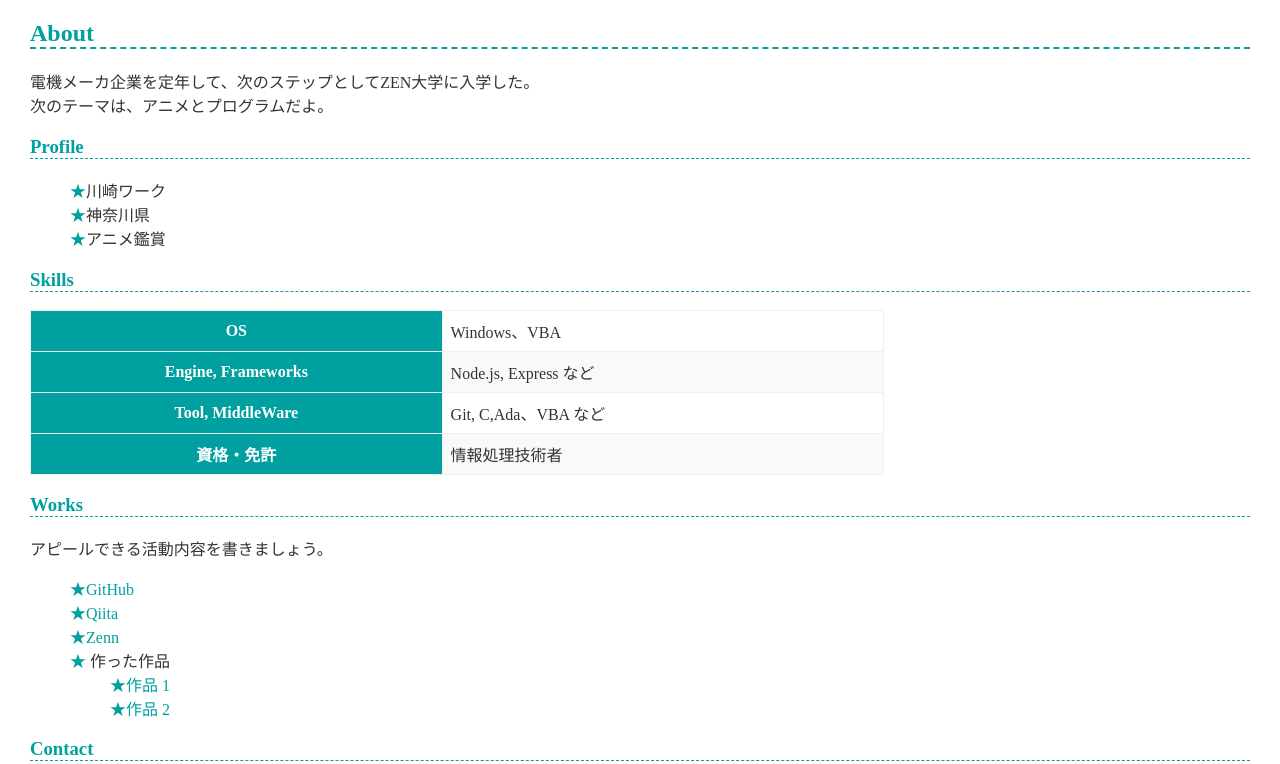
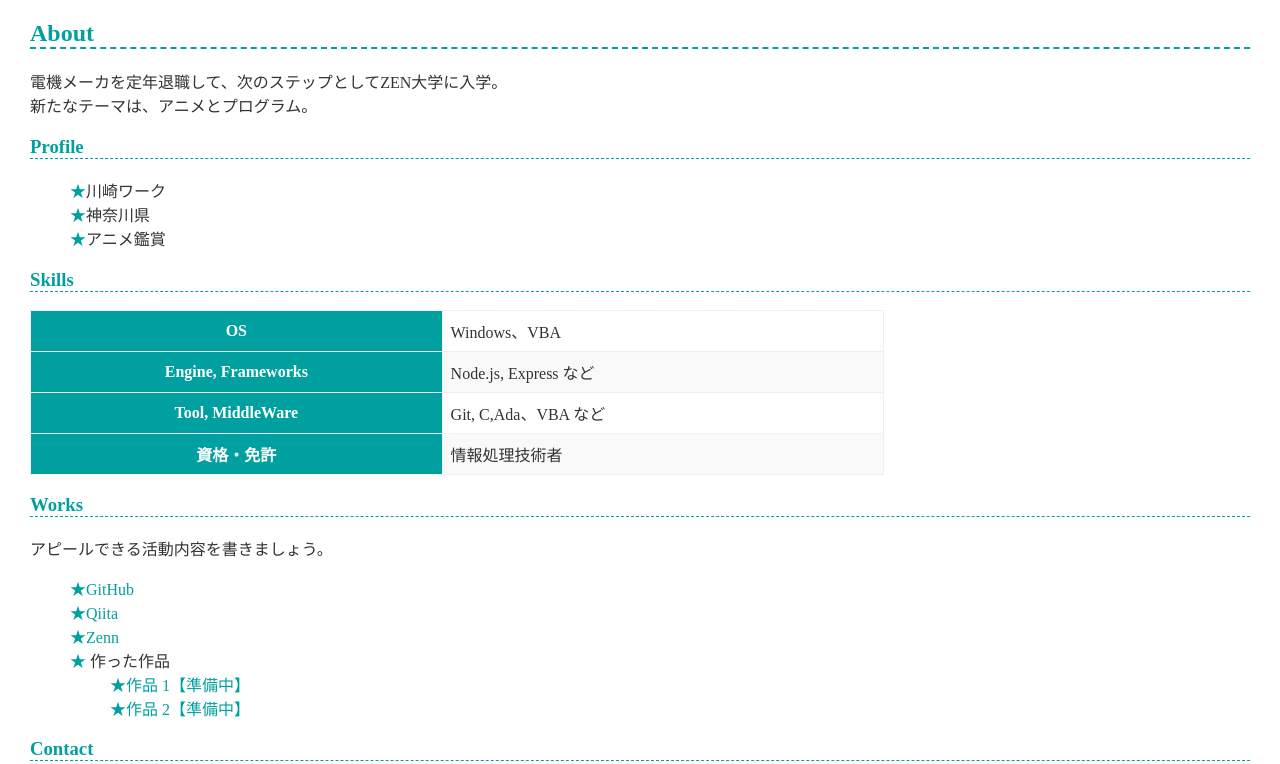
Before and after one commit to kawasakiwork/kawasakiwork.github.io, a plain HTML site: page index.html in a window 1280 px wide. Shown: the part 391-1155 px from the top of the page. Drawn offline with Linux system fonts and the light colour scheme.

Commit message:
Update index.html

```diff
--- a/index.html
+++ b/index.html
@@ -12,8 +12,8 @@
 
     <h2>About</h2>
     <p>
-      電機メーカ企業を定年して、次のステップとしてZEN大学に入学した。<br>
-      次のテーマは、アニメとプログラムだよ。
+      電機メーカを定年退職して、次のステップとしてZEN大学に入学。<br>
+      新たなテーマは、アニメとプログラム。
     </p>
 
     <h3>Profile</h3>
@@ -52,8 +52,8 @@
       <li>
         作った作品
         <ul>
-          <li><a href="https://example.com/">作品 1</a></li>
-          <li><a href="https://example.com/">作品 2</a></li>
+          <li><a href="https://example.com/">作品 1【準備中】</a></li>
+          <li><a href="https://example.com/">作品 2【準備中】</a></li>
         </ul>
       </li>
     </ul>
```
